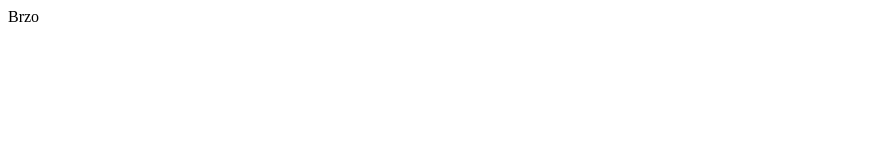
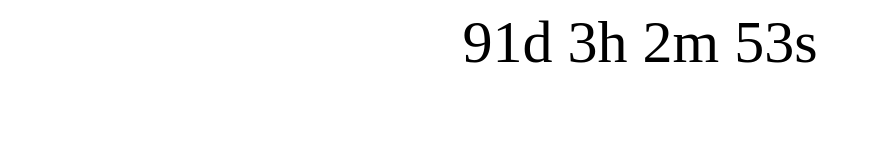
Before and after one commit to radekcze/cesky-florbal, a plain HTML site: page index.html in a window 1280 px wide. Shown: the whole page, without its empty margins (0-871 px from the left). Drawn offline with Linux system fonts and the light colour scheme.

Commit message:
Add files via upload

```diff
--- a/index.html
+++ b/index.html
@@ -1 +1,54 @@
-Brzo
+<!DOCTYPE HTML>
+<html>
+<head>
+<meta name="viewport" content="width=device-width, initial-scale=1">
+<style>
+p {
+  text-align: center;
+  font-size: 60px;
+  margin-top: 0px;
+  .serif {
+
+
+    p.impact {
+  font-family: Impact, Charcoal, sans-serif;
+}
+</style>
+</head>
+<body>
+
+<p id="demo"></p>
+
+<script>
+// Set the date we're counting down to
+var countDownDate = new Date("Mar 1, 2021 00:00:00").getTime();
+
+// Update the count down every 1 second
+var x = setInterval(function() {
+
+  // Get today's date and time
+  var now = new Date().getTime();
+
+  // Find the distance between now and the count down date
+  var distance = countDownDate - now;
+
+  // Time calculations for days, hours, minutes and seconds
+  var days = Math.floor(distance / (1000 * 60 * 60 * 24));
+  var hours = Math.floor((distance % (1000 * 60 * 60 * 24)) / (1000 * 60 * 60));
+  var minutes = Math.floor((distance % (1000 * 60 * 60)) / (1000 * 60));
+  var seconds = Math.floor((distance % (1000 * 60)) / 1000);
+
+  // Output the result in an element with id="demo"
+  document.getElementById("demo").innerHTML = days + "d " + hours + "h "
+  + minutes + "m " + seconds + "s ";
+
+  // If the count down is over, write some text
+  if (distance < 0) {
+    clearInterval(x);
+    document.getElementById("demo").innerHTML = "EXPIRED";
+  }
+}, 1000);
+</script>
+
+</body>
+</html>
```
